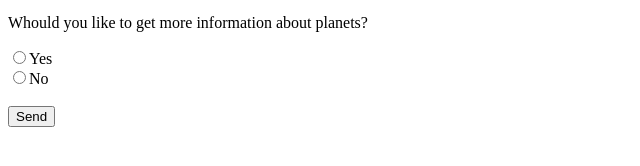
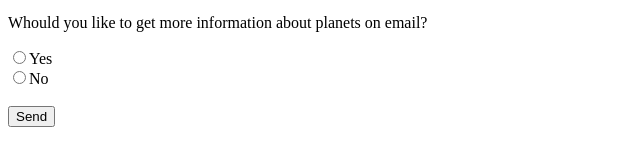
Before and after one commit to stanislavyukha/html, a plain HTML site: page form.html in a window 1280 px wide. Shown: the part 424-590 px from the top of the page, 0-640 px from the left. Drawn offline with Linux system fonts and the light colour scheme.

Commit message:
Edited form.html

```diff
--- a/form.html
+++ b/form.html
@@ -26,7 +26,7 @@
       <label for="planet2">Saturn</label><br>
       <input type="checkbox" id="planet3" name="more-about" value="neptune">
       <label for="planet3">Neptune</label><br>
-      <p>Whould you like to get more information about planets?</p>
+      <p>Whould you like to get more information about planets on email?</p>
       <label for=""><input type="radio" name="subscribe" value="yes"/>Yes</label> <br>
       <label for=""><input type="radio" name="subscribe" value="no"/>No</label> <br> <br>
       <input type="submit" name="submit" value="Send">
```
